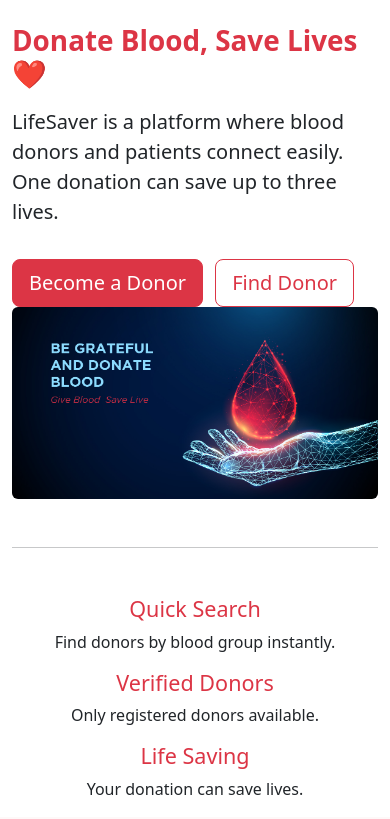
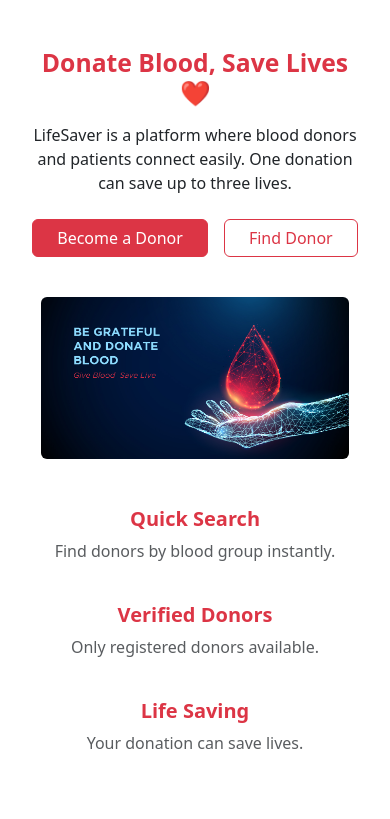
Before and after one commit to vikasbachpalle/lifesaver, a Django app: page / in a window 390 px wide. Shown: the part 56-875 px from the top of the page. Before the commit the page ends 851 px from the top, so only its background shows below. Run offline with Django 5.2, Linux system fonts and the light colour scheme.

Commit message:
Fix responsive UI, navbar toggle and accessibility alt text

```diff
--- a/donors/templates/base.html
+++ b/donors/templates/base.html
@@ -3,6 +3,10 @@
 <html lang="en">
 <head>
     <meta charset="utf-8">
+
+    <!-- ✅ VERY IMPORTANT FOR MOBILE -->
+    <meta name="viewport" content="width=device-width, initial-scale=1">
+
     <title>LifeSaver</title>
 
     <!-- Bootstrap CSS -->
@@ -19,7 +23,10 @@
         <!-- ☰ Mobile Toggle Button -->
         <button class="navbar-toggler" type="button"
                 data-bs-toggle="collapse"
-                data-bs-target="#navbarMenu">
+                data-bs-target="#navbarMenu"
+                aria-controls="navbarMenu"
+                aria-expanded="false"
+                aria-label="Toggle navigation">
             <span class="navbar-toggler-icon"></span>
         </button>
 
--- a/donors/templates/home.html
+++ b/donors/templates/home.html
@@ -1,50 +1,69 @@
-{% extends 'base.html' %}
+{% extends "base.html" %}
 {% load static %}
+
 {% block content %}
 
-<div class="row align-items-center">
-    <div class="col-md-6">
-        <h1 class="fw-bold text-danger">
+<!-- ================= HERO SECTION ================= -->
+<div class="container my-5">
+    <div class="row align-items-center gy-4">
+
+        <!-- TEXT SECTION -->
+        <div class="col-md-6 text-center text-md-start">
+            <h2 class="fw-bold text-danger mb-3">
                 Donate Blood, Save Lives ❤️
-        </h1>
-        <p class="fs-5 mt-3">
+            </h2>
+
+            <p class="mb-4">
                 LifeSaver is a platform where blood donors and patients connect easily.
                 One donation can save up to three lives.
             </p>
 
-        <a href="{% url 'registerdonor' %}" class="btn btn-danger btn-lg mt-3">
+            <div class="d-flex gap-3 justify-content-center justify-content-md-start">
+                <a href="{% url 'registerdonor' %}" class="btn btn-danger px-4">
                     Become a Donor
                 </a>
-
-        <a href="{% url 'searchdonor' %}" class="btn btn-outline-danger btn-lg mt-3 ms-2">
+                <a href="{% url 'searchdonor' %}" class="btn btn-outline-danger px-4">
                     Find Donor
                 </a>
             </div>
+        </div>
 
+        <!-- IMAGE SECTION -->
         <div class="col-md-6 text-center">
             <img src="{% static 'donors/images/blood_donation.jpg' %}"
-           class="img-fluid rounded"
-           alt="Blood Donation">
+                 alt="Blood donation saves lives"
+                 class="img-fluid rounded mt-3 mt-md-0"
+                 style="max-width: 90%;">
+        </div>
 
     </div>
 </div>
 
-<hr class="my-5">
+<!-- ================= FEATURES SECTION ================= -->
+<div class="container my-5">
+    <div class="row text-center gy-4">
 
-<div class="row text-center">
         <div class="col-md-4">
-        <h4 class="text-danger">Quick Search</h4>
-        <p>Find donors by blood group instantly.</p>
+            <h5 class="fw-bold text-danger">Quick Search</h5>
+            <p class="text-muted">
+                Find donors by blood group instantly.
+            </p>
         </div>
 
         <div class="col-md-4">
-        <h4 class="text-danger">Verified Donors</h4>
-        <p>Only registered donors available.</p>
+            <h5 class="fw-bold text-danger">Verified Donors</h5>
+            <p class="text-muted">
+                Only registered donors available.
+            </p>
         </div>
 
         <div class="col-md-4">
-        <h4 class="text-danger">Life Saving</h4>
-        <p>Your donation can save lives.</p>
+            <h5 class="fw-bold text-danger">Life Saving</h5>
+            <p class="text-muted">
+                Your donation can save lives.
+            </p>
+        </div>
+
     </div>
 </div>
 
```
Lines whose indentation alone changed are shown as unchanged.
